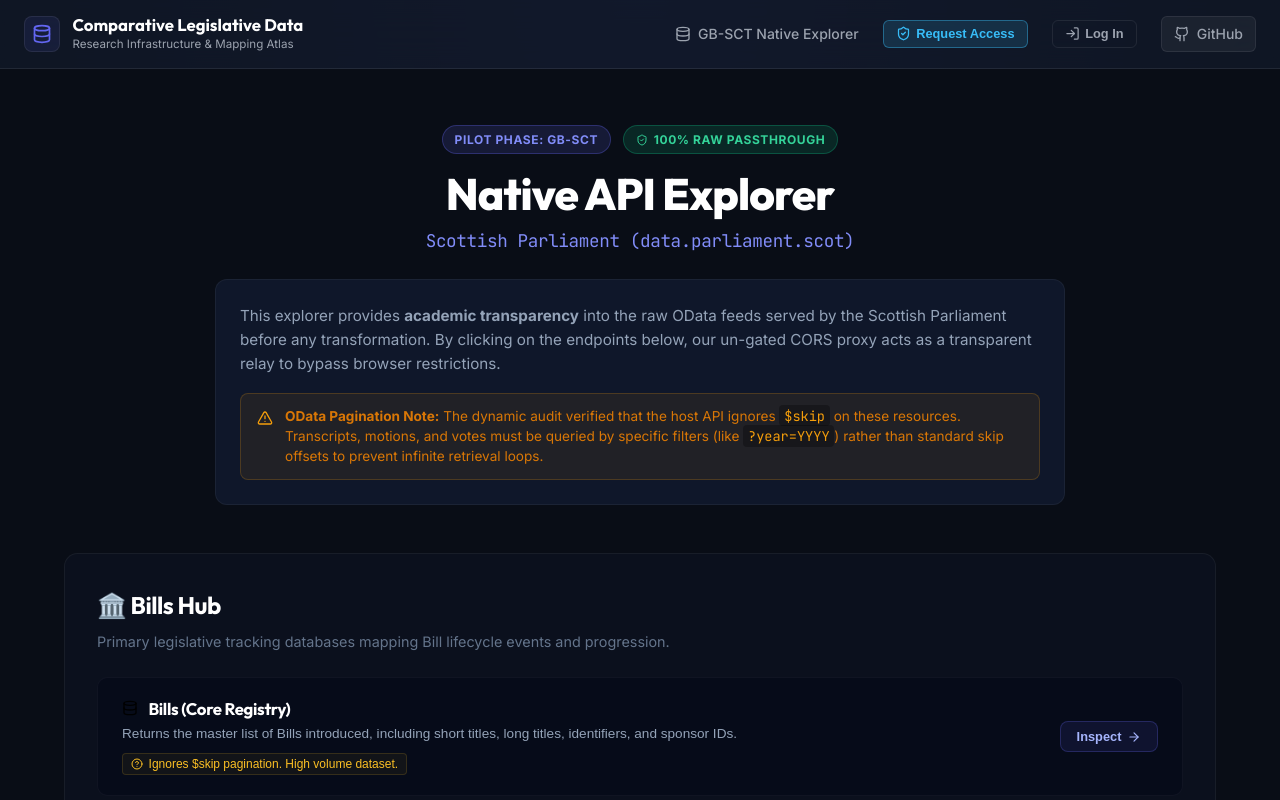
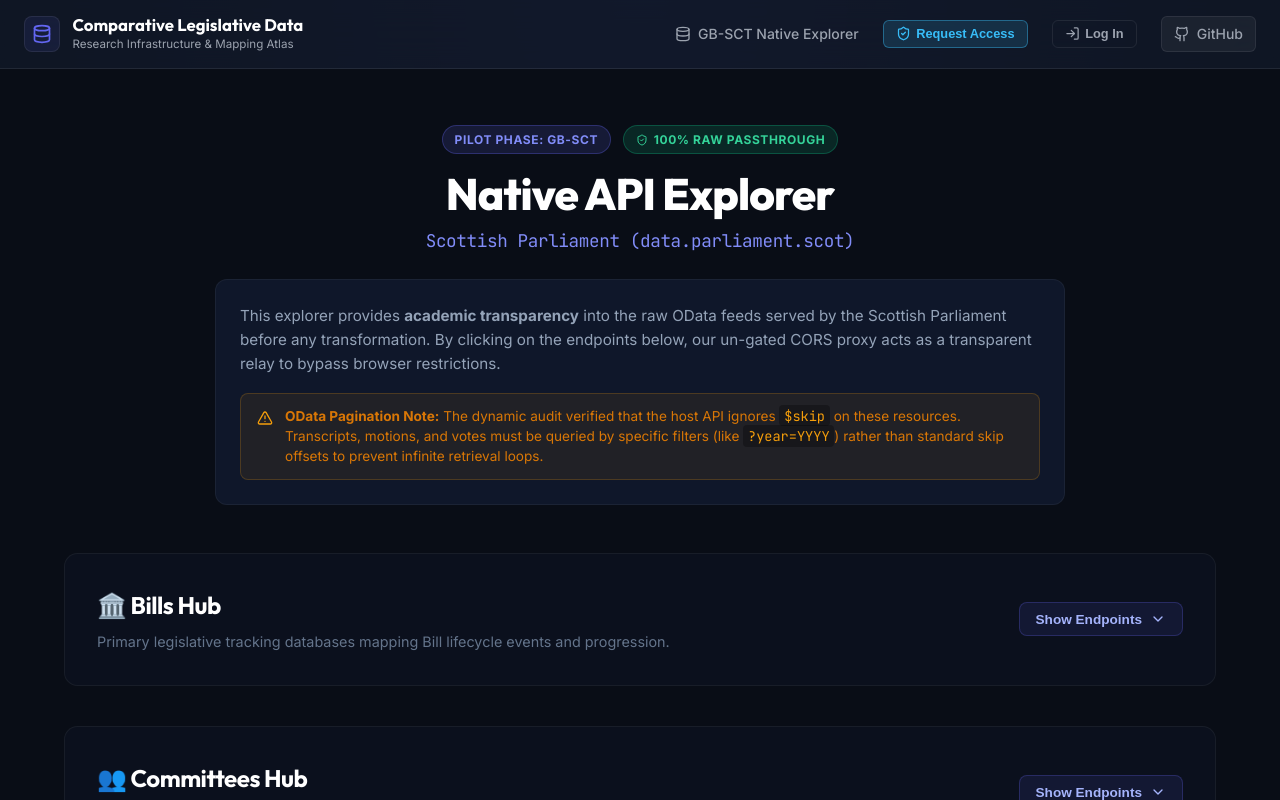
Before and after one commit to comparative-legislative-data/comparative-legislative-data, a SvelteKit app in the folder frontend/: page /pilot/gb-sct in a window 1280 px wide. Shown: the top 800 px of the page. Built offline with nearby package versions, Linux system fonts and the light colour scheme.

Commit message:
style: group explorer endpoints into collapsible accordions to reduce vertical height

```diff
--- a/frontend/src/routes/pilot/gb-sct/+page.svelte
+++ b/frontend/src/routes/pilot/gb-sct/+page.svelte
@@ -1,5 +1,5 @@
 <script lang="ts">
-  import { ShieldCheck, Database, ArrowRight, ExternalLink, HelpCircle, AlertTriangle } from 'lucide-svelte';
+  import { ShieldCheck, Database, ArrowRight, ExternalLink, HelpCircle, AlertTriangle, ChevronDown, ChevronUp } from 'lucide-svelte';
   import NativeEndpointModal from '$lib/components/NativeEndpointModal.svelte';
 
   let isModalOpen = $state(false);
@@ -122,6 +122,23 @@
     }
   ];
 
+  let expandedHubs = $state<Record<string, boolean>>({
+    'bills': false,
+    'committees': false,
+    'motions': false
+  });
+
+  const hubKeys: Record<string, string> = {
+    '🏛️ Bills Hub': 'bills',
+    '👥 Committees Hub': 'committees',
+    '🗳️ Motions & Transcripts Hub': 'motions'
+  };
+
+  function toggleHub(title: string) {
+    const key = hubKeys[title];
+    expandedHubs[key] = !expandedHubs[key];
+  }
+
   function openEndpoint(endpoint: any) {
     selectedEndpoint = endpoint;
     isModalOpen = true;
@@ -163,13 +180,24 @@
     <!-- Entity Hubs Grid -->
     <div class="hubs-layout mt-12">
       {#each hubs as hub}
+        {@const key = hubKeys[hub.title]}
         <section class="hub-card">
-          <div class="hub-header">
-            <h2>{hub.title}</h2>
-            <p class="hub-desc">{hub.description}</p>
+          <div class="hub-header-row">
+            <div class="hub-header">
+              <h2>{hub.title}</h2>
+              <p class="hub-desc">{hub.description}</p>
+            </div>
+            <button class="btn-toggle" onclick={() => toggleHub(hub.title)}>
+              {#if expandedHubs[key]}
+                Hide Endpoints <ChevronUp size={16} />
+              {:else}
+                Show Endpoints <ChevronDown size={16} />
+              {/if}
+            </button>
           </div>
 
-          <div class="endpoints-list">
+          {#if expandedHubs[key]}
+            <div class="endpoints-list">
             {#each hub.endpoints as ep}
               <button class="endpoint-item" onclick={() => openEndpoint(ep)}>
                 <div class="endpoint-main">
@@ -198,7 +226,8 @@
                 </div>
               </button>
             {/each}
-          </div>
+            </div>
+          {/if}
         </section>
       {/each}
     </div>
@@ -327,6 +356,34 @@
     padding: 2rem;
   }
 
+  .hub-header-row {
+    display: flex;
+    justify-content: space-between;
+    align-items: center;
+    gap: 1.5rem;
+  }
+
+  .btn-toggle {
+    display: inline-flex;
+    align-items: center;
+    gap: 0.5rem;
+    background: rgba(99, 102, 241, 0.1);
+    color: #a5b4fc;
+    border: 1px solid rgba(99, 102, 241, 0.25);
+    padding: 0.5rem 1rem;
+    border-radius: 0.5rem;
+    font-size: 0.85rem;
+    font-weight: 600;
+    cursor: pointer;
+    transition: all 0.2s ease;
+    white-space: nowrap;
+  }
+  .btn-toggle:hover {
+    background: rgba(99, 102, 241, 0.2);
+    border-color: #818cf8;
+    color: #ffffff;
+  }
+
   .hub-header h2 {
     font-family: var(--font-heading);
     font-size: 1.5rem;
```
